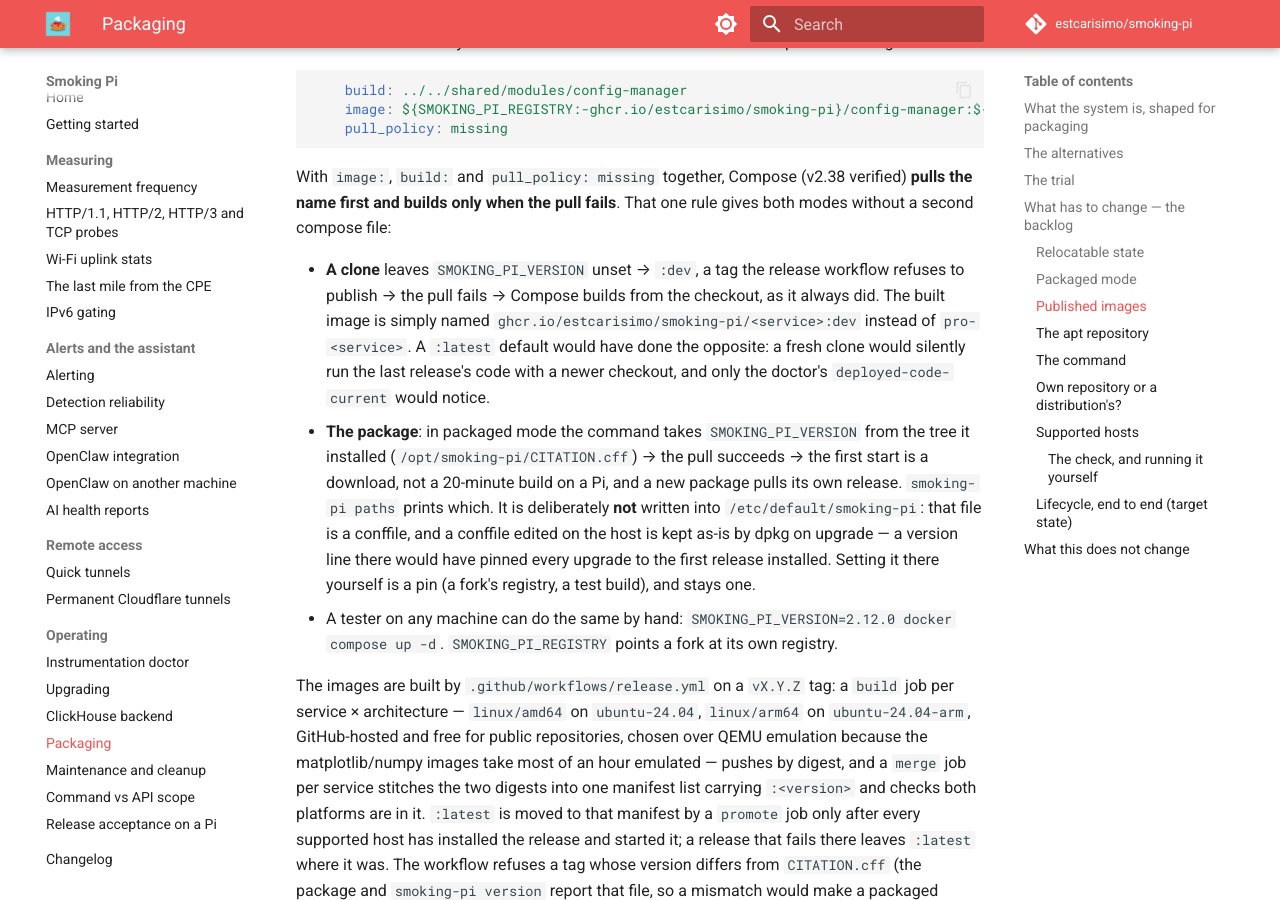
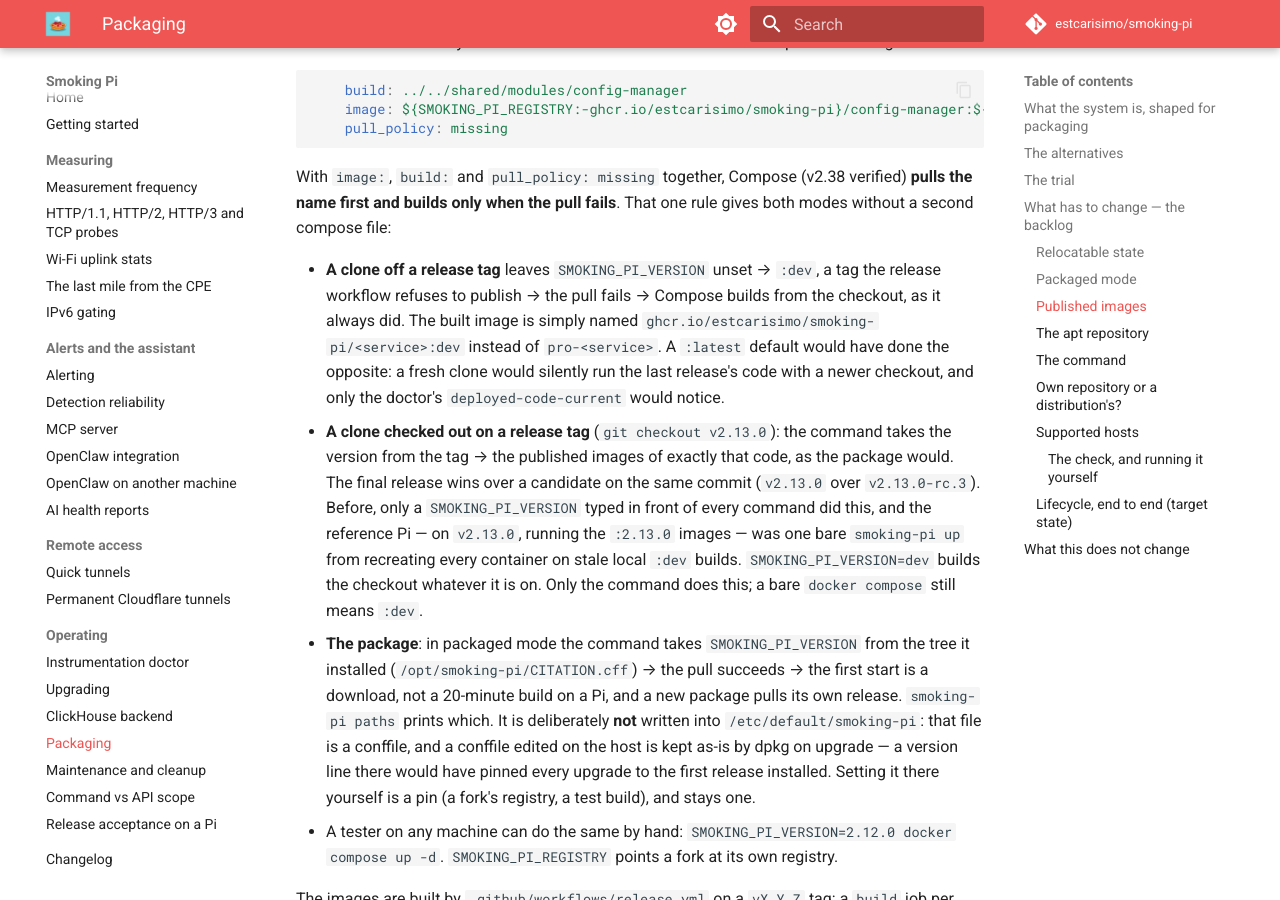
Before and after one commit to estcarisimo/smoking-pi, an MkDocs documentation site: the page built from docs/packaging.md, in a window 1280 px wide and 900 px high, scrolled down 10286 px. Built offline with MkDocs 1.6.1 and Material for MkDocs 9.7.7, drawn with Linux system fonts in a browser that asks for light colours; comment, search, counter and statistics services are not loaded; some of the changed text lies outside the part shown.

Commit message:
fix(cli): a clone on a release tag runs that release's images
The compose files name .../<service>:${SMOKING_PI_VERSION:-dev} and a
clone never recorded a version, so the reference Pi -- on v2.13.0,
running the :2.13.0 images -- was one bare `smoking-pi up` or `upgrade`
away from recreating every container on stale local :dev builds.

The command now takes the version from the checkout's release tag (the
final release over its candidates on one commit; safe.directory so git
answers under sudo), `paths` names the source, and `upgrade` stops with
the way out when the tag has no published images. Off any tag: :dev as
before. SMOKING_PI_VERSION=dev forces a build; any other value is a pin.

Co-Authored-By: Claude Opus 5.5 <noreply@anthropic.com>

```diff
--- a/docs/packaging.md
+++ b/docs/packaging.md
@@ -269,13 +269,22 @@ With `image:`, `build:` and `pull_policy: missing` together, Compose (v2.38
 verified) **pulls the name first and builds only when the pull fails**. That
 one rule gives both modes without a second compose file:
 
-- **A clone** leaves `SMOKING_PI_VERSION` unset → `:dev`, a tag the release
+- **A clone off a release tag** leaves `SMOKING_PI_VERSION` unset → `:dev`, a tag the release
   workflow refuses to publish → the pull fails → Compose builds from the
   checkout, as it always did. The built image is simply named
   `ghcr.io/estcarisimo/smoking-pi/<service>:dev` instead of `pro-<service>`.
   A `:latest` default would have done the opposite: a fresh clone would
   silently run the last release's code with a newer checkout, and only the
   doctor's `deployed-code-current` would notice.
+- **A clone checked out on a release tag** (`git checkout v2.13.0`): the
+  command takes the version from the tag → the published images of exactly
+  that code, as the package would. The final release wins over a candidate
+  on the same commit (`v2.13.0` over `v2.13.0-rc.3`). Before, only a
+  `SMOKING_PI_VERSION` typed in front of every command did this, and the
+  reference Pi — on `v2.13.0`, running the `:2.13.0` images — was one bare
+  `smoking-pi up` from recreating every container on stale local `:dev`
+  builds. `SMOKING_PI_VERSION=dev` builds the checkout whatever it is on.
+  Only the command does this; a bare `docker compose` still means `:dev`.
 - **The package**: in packaged mode the command takes `SMOKING_PI_VERSION`
   from the tree it installed (`/opt/smoking-pi/CITATION.cff`) → the pull
   succeeds → the first start is a download, not a 20-minute build on a
@@ -420,7 +429,7 @@ and the guards.
 | Command | What it does | Guard |
 | --- | --- | --- |
 | `install [--edition] [--database] [--profiles mcp,alerts,ai] [--yes]` | whiptail menus or flags; `setup.sh` (secrets, backend profile); the optional profiles appended to `COMPOSE_PROFILES` in the env file and started; passwords printed | refuses over an existing env file (`setup.sh` would rotate the secrets the volumes hold); validates edition, backend and profile names before touching anything; says which profiles need a key (`ai`: `ANTHROPIC_API_KEY`, `alerts`: `NOTIFY_MODE`) |
-| `upgrade [--skip-doctor]` | `SMOKING_PI_VERSION` set (the package): `compose pull` — the version changed with the package, so this fetches the release; unset (a clone): `compose build --pull`; then `up -d --remove-orphans`, then the doctor `--live` | refuses without an env file; prints the reminder that a PostgreSQL or InfluxDB major is a migration ([Upgrades](upgrades.md)) |
+| `upgrade [--skip-doctor]` | `SMOKING_PI_VERSION` set (the package, or a clone on a release tag): `compose pull` — the version changed with the package or the checkout, so this fetches the release (no such images: it stops and names `SMOKING_PI_VERSION=dev`); unset (a clone off any tag): `compose build --pull`; then `up -d --remove-orphans`, then the doctor `--live` | refuses without an env file; prints the reminder that a PostgreSQL or InfluxDB major is a migration ([Upgrades](upgrades.md)) |
 | `backup [DIR] [--online]` | `pg_dumpall` (the restore path for a PostgreSQL major); the volumes **the active services mount**, each as `volumes/<compose key>.tgz` (`postgres-data.tgz`, whatever Docker name it had), with the stack stopped (`--online` skips the stop; the tarballs may be inconsistent, and the manifest says so); the env file (mode 600) and the config directory; a `manifest` (edition, version, `online`, each key's Docker name) | lists the volumes with sizes before stopping; a `trap` restarts the stack if a tar fails; the directory is mode 700 (it holds every secret) |
 | `restore DIR [--force] [--no-start] [--yes]` | env file and config only where missing (`--force` overwrites); each tarball's **key** resolved to the volume *this* stack mounts for it — `pro_postgres-data`, or a fixed `name:` such as Standard's `smokeping-standard-postgres-data` — from the rendered config, never from the file name; keys no active service mounts are listed and skipped; `down`; contents replaced (emptied, then extracted; a failure is reported per volume and the rest continue, the stack stays stopped); `up` (`--no-start` leaves it stopped to inspect) | refuses a directory without a manifest or of another edition (a packaged host with no env file and no edition recorded, a new card, takes the backup's edition instead and records it); shows the plan and warns about an `--online` backup, then asks you to type the project name (as destructive as `purge`) |
 | `purge [--config] [--yes]` | `down`; `docker volume rm` of the active services' volumes; `--config` also the env file, config and output directories (what `install` needs gone to start over) | asks you to type the project name — `--yes` is for scripts |
```
Also changed, not shown: CHANGELOG.md (+14 -0 lines), README.md (+1 -1 lines), docs/getting-started.md (+2 -1 lines), docs/release-acceptance.md (+4 -4 lines), 5 other files.
